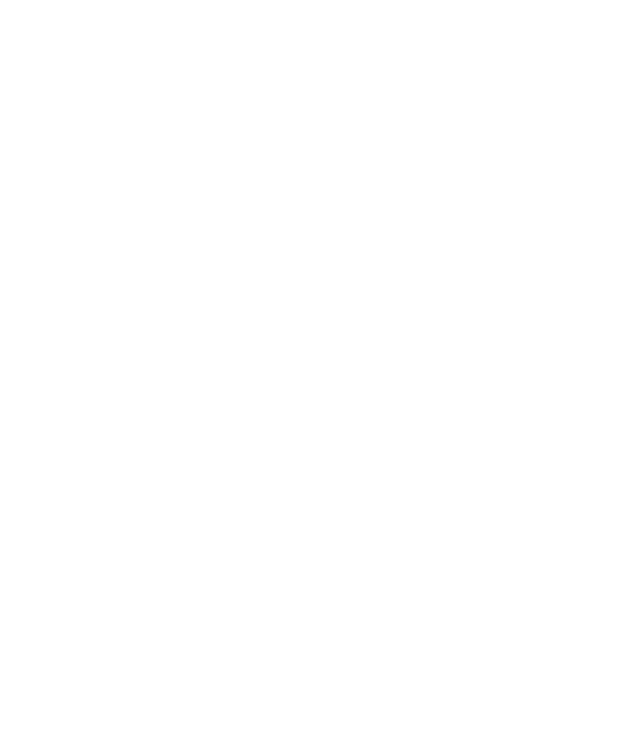
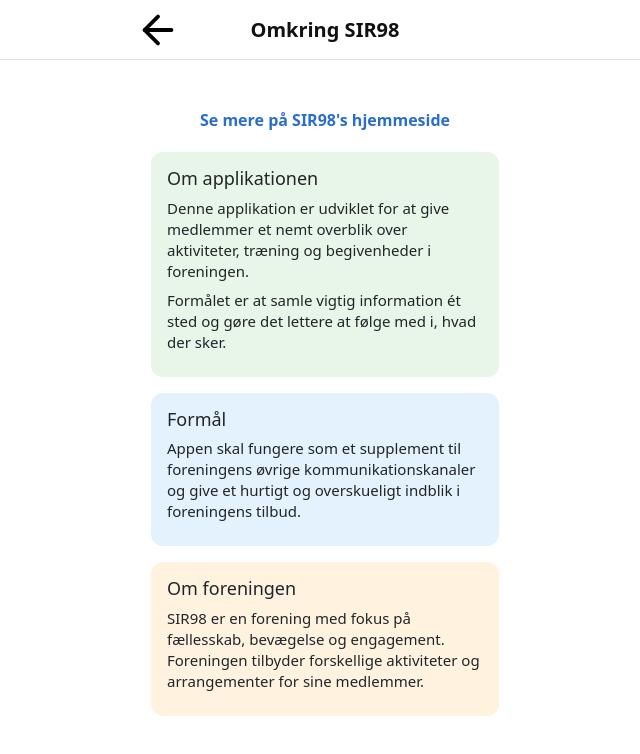
Before and after one commit to CharlineBennekou/Sir98Frontend, a React (Vite) app: page /aboutus in a window 1280 px wide. Before the commit this address had no page. Shown: the top 754 px of the page, without its empty margins (315-955 px from the left). Built offline with nearby package versions, Linux system fonts and the light colour scheme.

Commit message:
Add About Us page and update Dashboard with navigation link

```diff
--- a/src/App.tsx
+++ b/src/App.tsx
@@ -7,6 +7,7 @@ import InstructorList from './pages/InstructorList';
 import LoginPage from './pages/LoginPage';
 import { Toaster } from 'react-hot-toast';
 import { RegisterComp } from "./components/users/Register";
+import AboutUs from './pages/AboutUs';
 
 
 function App() {
@@ -24,6 +25,7 @@ function App() {
           <Route path="/instructor" element={<InstructorList />} />
           <Route path="/login" element={<LoginPage />} />
           <Route path="/register" element={<RegisterComp />} />
+          <Route path="/aboutus" element={<AboutUs />} />
         </Routes>
       </main>
     </div>
--- /dev/null
+++ b/src/pages/AboutUs.tsx
@@ -0,0 +1,61 @@
+import AppHeader from "../components/layout/AppHeader";
+import "./../styles/AboutUsStyle.css";
+
+export default function AboutUs() {
+  return (
+    <>
+      <AppHeader title="Omkring SIR98" />
+      <div style={{ marginTop: 70 }} />
+
+      <div className="about-container">
+
+        {/* Eksternt link */}
+        <div className="about-link">
+          <a
+            href="https://if-sir98.dk/"
+            target="_blank"
+            rel="noopener noreferrer"
+          >
+            Se mere på SIR98's hjemmeside
+          </a>
+        </div>
+
+        {/* 🔹 Boks: Om applikationen */}
+        <div className="about-box-1">
+          <h3>Om applikationen</h3>
+          <p>
+            Denne applikation er udviklet for at give medlemmer
+            et nemt overblik over aktiviteter, træning og begivenheder i
+            foreningen.
+          </p>
+          <p>
+            Formålet er at samle vigtig information ét sted og gøre det lettere
+            at følge med i, hvad der sker.
+          </p>
+        </div>
+
+        {/* 🔹 Boks: Formål */}
+        <div className="about-box-2">
+          <h3>Formål</h3>
+          <p>
+            Appen skal fungere som et supplement til foreningens øvrige
+            kommunikationskanaler og give et hurtigt og overskueligt indblik i
+            foreningens tilbud.
+          </p>
+        </div>
+
+        {/* 🔹 Boks: Om foreningen */}
+        <div className="about-box-3">
+          <h3>Om foreningen</h3>
+          <p>
+            SIR98 er en forening med fokus på fællesskab, bevægelse og engagement.
+            Foreningen tilbyder forskellige aktiviteter og arrangementer for
+            sine medlemmer.
+          </p>
+        </div>
+
+
+      </div>
+    </>
+  );
+}
--- a/src/pages/Dashboard.tsx
+++ b/src/pages/Dashboard.tsx
@@ -1,5 +1,5 @@
 import { useNavigate } from "react-router-dom";
-import {FiActivity, FiCalendar, FiUser, FiBell } from "react-icons/fi";
+import {FiActivity, FiCalendar, FiUser, FiBell, FiInfo } from "react-icons/fi";
 import { LiaUserTieSolid } from "react-icons/lia";
 import "./../styles/DashboardStyle.css";
 
@@ -43,7 +43,10 @@ export default function Dashboard() {
       color: "#607D8B",
     },
     {
-
+      label: "Om SIR98",
+      icon: <FiInfo />,
+      onClick: () => navigate("/aboutus"),
+      color: "#4d7b26ff",
     }
 
 
@@ -52,9 +55,11 @@ export default function Dashboard() {
   return (
     <>
         <AppHeader title="Forside" />
-    <div className="im-menu-wrapper">
     <div style={{ marginTop: 70 }}></div>
 
+    <h2 className="im-Welcome-title">Velkommen til SIR98 Appen!</h2>
+
+    <div className="im-menu-wrapper">
       <div className="im-menu-grid">
         {menuItems.map((item, idx) => (
           <div
--- /dev/null
+++ b/src/styles/AboutUsStyle.css
@@ -0,0 +1,56 @@
+.about-container {
+  max-width: 400px;
+  margin: 30px auto;
+  padding: 20px;
+}
+
+.about-container h2 {
+  text-align: center;
+  margin-bottom: 20px;
+}
+
+.about-box-1, .about-box-2, .about-box-3 {
+  background: #f4f6f8;
+  border-radius: 12px;
+  padding: 16px;
+  margin-bottom: 16px;
+}
+
+.about-box-1 h3, .about-box-2 h3, .about-box-3 h3 {
+  margin-bottom: 8px;
+  font-size: 18px;
+}
+
+.about-box-1 p, .about-box-2 p, .about-box-3 p {
+  font-size: 15px;
+  line-height: 1.4;
+  margin-bottom: 8px;
+}
+
+.about-link {
+  text-align: center;
+  margin-bottom: 20px;
+}
+
+.about-link a {
+  font-weight: bold;
+  color: #2a6ecb;
+  text-decoration: none;
+}
+
+.about-link a:hover {
+  text-decoration: underline;
+}
+
+.about-box-1 {
+
+    background: #e8f5e9;
+}
+
+.about-box-2 {
+    background: #e3f2fd;
+}
+
+.about-box-3 {
+    background: #fff3e0;
+}
--- a/src/styles/DashboardStyle.css
+++ b/src/styles/DashboardStyle.css
@@ -1,8 +1,16 @@
+
+.im-Welcome-title {
+  text-align: center;
+  margin-bottom: 40px;
+  margin-top: -100px;
+}
+
 /* Wrapper */
 .im-menu-wrapper {
   width: 100%;
   max-width: 480px; /* lidt mere luft */
   margin: 32px auto;
+  margin-top: 30px;
   box-sizing: border-box;
   align-items: center;
 }
```
